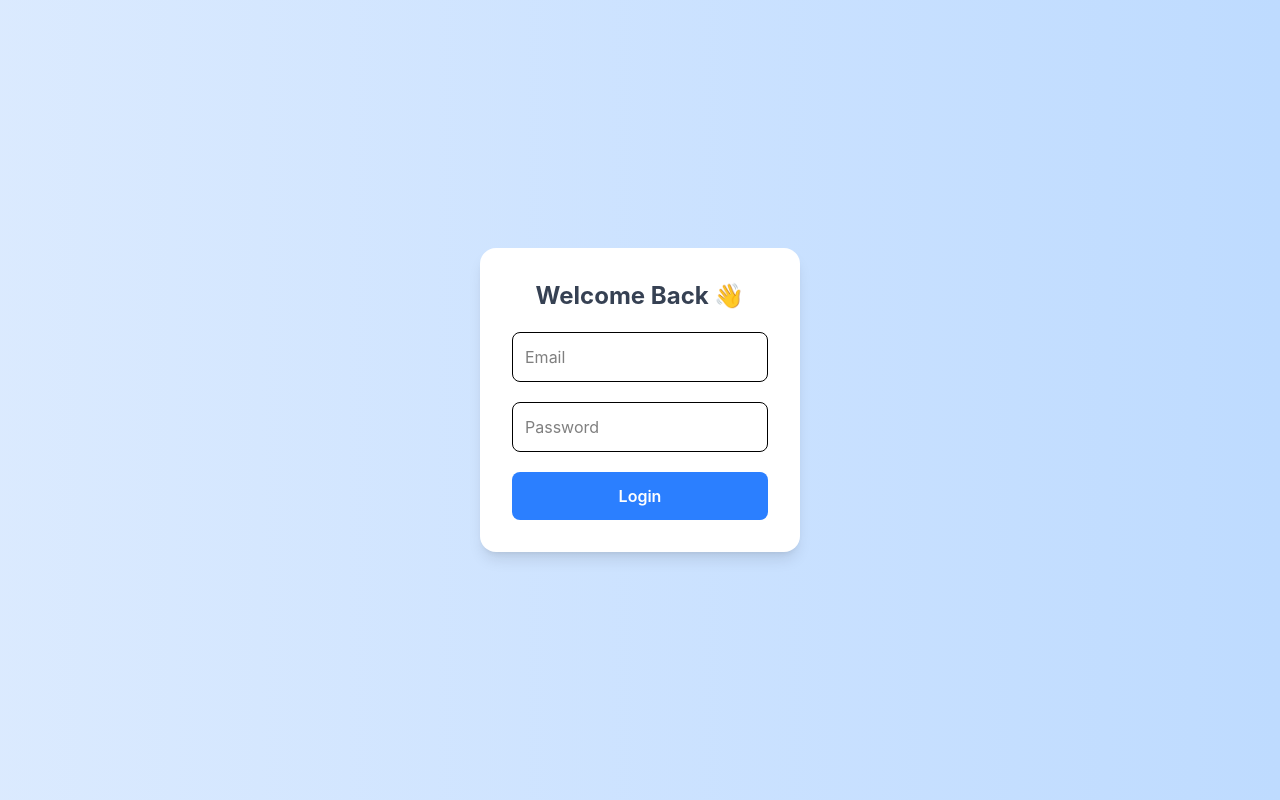
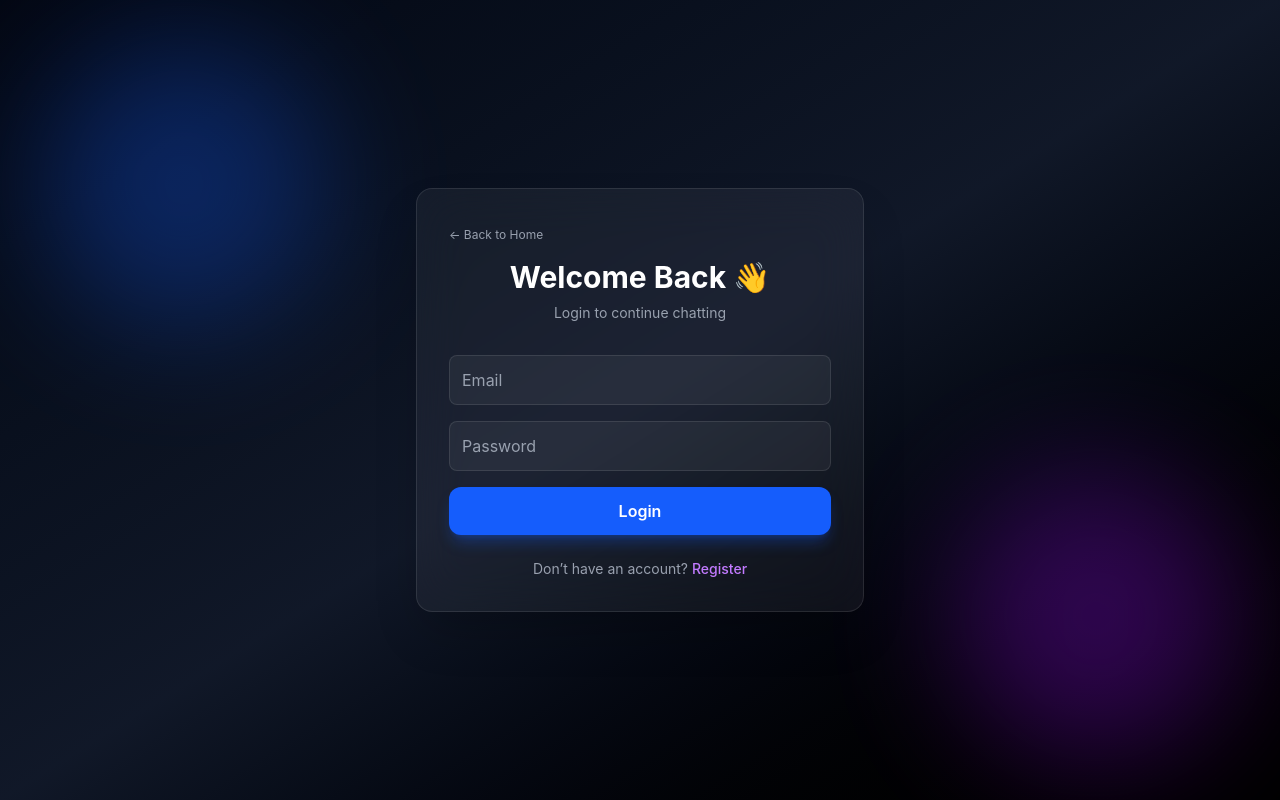
Before and after one commit to Ankit-nehra/realtime-chat-app, a React app in the folder chat-app/frontend/: page /login in a window 1280 px wide. Built offline with nearby package versions, Linux system fonts and the light colour scheme; the HTML template or start-up script is replaced by a standard one.

Commit message:
Update LoginPage.jsx

```diff
--- a/chat-app/frontend/src/pages/LoginPage.jsx
+++ b/chat-app/frontend/src/pages/LoginPage.jsx
@@ -1,6 +1,6 @@
 // src/pages/LoginPage.jsx
 import { useState } from "react";
-import { useNavigate } from "react-router-dom";
+import { useNavigate, Link } from "react-router-dom";
 import { login } from "../api/auth.api";
 import toast from "react-hot-toast";
 
@@ -13,32 +13,51 @@ export default function LoginPage() {
     try {
       const res = await login(form);
 
-
       localStorage.setItem("token", res.data.token);
       localStorage.setItem("userId", res.data.user._id);
-    navigate("/home", { replace: true });
+
       toast.success("Login successful 🎉");
 
-
+      window.location.href = "/home";
     } catch (err) {
       toast.error(err.response?.data?.message || "Login failed ❌");
     }
   };
 
   return (
-    <div className="min-h-screen flex items-center justify-center bg-gradient-to-r from-blue-100 to-blue-200">
-      <form
-        onSubmit={handleSubmit}
-        className="bg-white p-8 rounded-2xl shadow-lg w-80 space-y-5"
+    <div className="min-h-screen flex items-center justify-center bg-gradient-to-br from-gray-950 via-gray-900 to-black text-white px-4 relative overflow-hidden">
+
+      {/* Glow effects (same style as Welcome) */}
+      <div className="absolute w-72 h-72 bg-blue-600 rounded-full blur-3xl opacity-30 top-10 left-10"></div>
+      <div className="absolute w-72 h-72 bg-purple-600 rounded-full blur-3xl opacity-30 bottom-10 right-10"></div>
+
+      {/* Card */}
+      <div className="relative w-full max-w-md bg-white/5 backdrop-blur-xl border border-white/10 rounded-2xl shadow-2xl p-8">
+
+        {/* Back button */}
+        <button
+          onClick={() => navigate("/")}
+          className="text-xs text-gray-400 hover:text-white mb-4 transition"
         >
-        <h2 className="text-2xl font-bold text-center text-gray-700">
+          ← Back to Home
+        </button>
+
+        {/* Title */}
+        <h2 className="text-3xl font-bold text-center">
           Welcome Back 👋
         </h2>
+
+        <p className="text-center text-gray-400 text-sm mt-2">
+          Login to continue chatting
+        </p>
+
+        {/* Form */}
+        <form onSubmit={handleSubmit} className="mt-8 space-y-4">
 
           <input
             type="email"
             placeholder="Email"
-          className="w-full p-3 border rounded-lg focus:outline-none focus:ring-2 focus:ring-blue-400"
+            className="w-full p-3 bg-white/5 border border-white/10 rounded-lg text-white placeholder-gray-400 focus:outline-none focus:ring-2 focus:ring-blue-500"
             onChange={(e) =>
               setForm({ ...form, email: e.target.value })
             }
@@ -47,16 +66,28 @@ export default function LoginPage() {
           <input
             type="password"
             placeholder="Password"
-          className="w-full p-3 border rounded-lg focus:outline-none focus:ring-2 focus:ring-blue-400"
+            className="w-full p-3 bg-white/5 border border-white/10 rounded-lg text-white placeholder-gray-400 focus:outline-none focus:ring-2 focus:ring-blue-500"
             onChange={(e) =>
               setForm({ ...form, password: e.target.value })
             }
           />
 
-        <button className="w-full bg-blue-500 hover:bg-blue-600 transition text-white p-3 rounded-lg font-semibold">
+          <button className="w-full py-3 rounded-xl bg-blue-600 hover:bg-blue-500 transition font-semibold shadow-lg shadow-blue-600/30">
             Login
           </button>
         </form>
+
+        {/* Register link */}
+        <p className="text-center text-sm text-gray-400 mt-6">
+          Don’t have an account?{" "}
+          <Link
+            to="/register"
+            className="text-purple-400 hover:text-purple-300 font-medium"
+          >
+            Register
+          </Link>
+        </p>
+      </div>
     </div>
   );
 }
```
Lines whose indentation alone changed are shown as unchanged.
